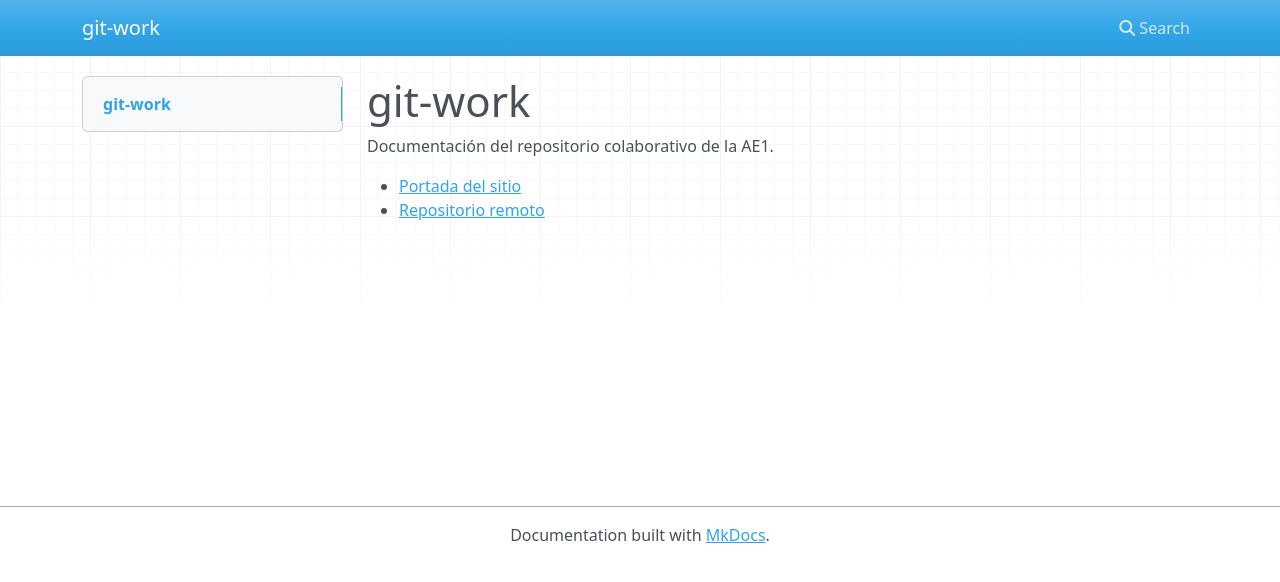
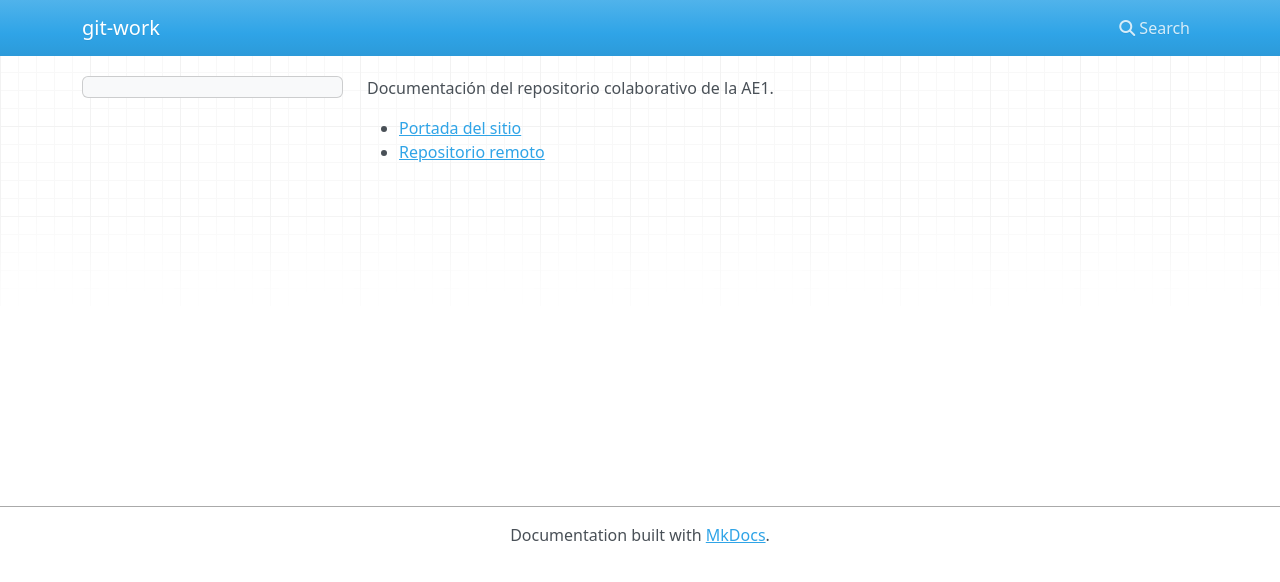
Before and after one commit to pendejousplus/git-work, an MkDocs documentation site: the page built from docs/index.md, in a window 1280 px wide. Shown: the top 582 px of the page. Built offline with MkDocs 1.6.1, drawn with Linux system fonts in a browser that asks for light colours; nearby versions of some CDN libraries.

Commit message:
Corregir workflows
Se editaron los documentos ci.yml, mkdocs.yml e index.md para que el Workflow funcionase.

```diff
--- a/docs/index.md
+++ b/docs/index.md
@@ -1,7 +1,4 @@
-<!-- docs/index.md -->
-# git-work
-
 Documentación del repositorio colaborativo de la AE1.
 
 - [Portada del sitio](../index.html)
-- [Repositorio remoto](https://github.com/USUARIO/git-work)
+- [Repositorio remoto](https://github.com/pendejousplus/git-work)
--- a/mkdocs.yml
+++ b/mkdocs.yml
@@ -1,4 +1,3 @@
-# mkdocs.yml
 site_name: git-work
 nav:
   - Inicio: index.md
```
